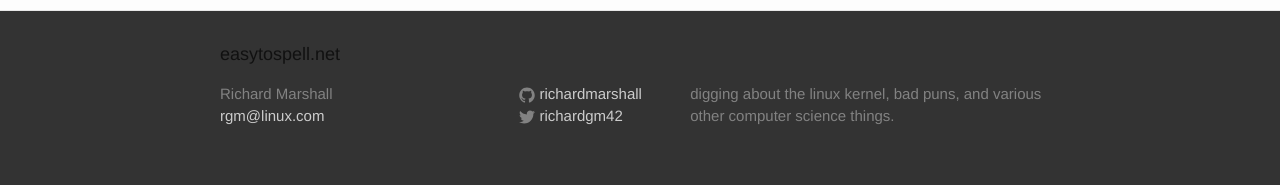
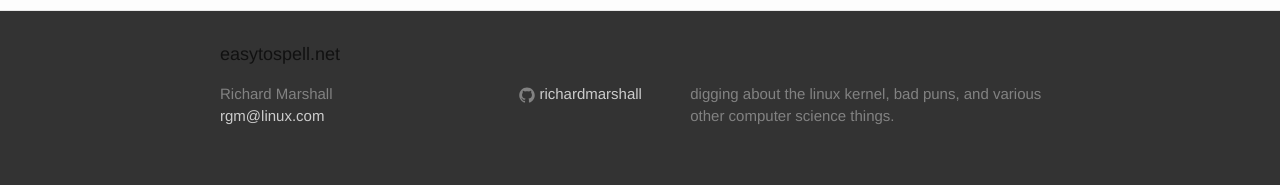
Before and after one commit to richardmarshall/richardmarshall.github.io, a Jekyll site: the page built from index.html, in a window 1280 px wide. Shown: the part 761-946 px from the top of the page. Built offline with Jekyll 4.4.1, drawn with Linux system fonts in a browser that asks for light colours.

Commit message:
Update _config.yml

```diff
--- a/_config.yml
+++ b/_config.yml
@@ -12,8 +12,7 @@ author: Richard Marshall
 description: > # this means to ignore newlines until "baseurl:"
   digging about the linux kernel, bad puns, and various other computer science things.
 baseurl: "" # the subpath of your site, e.g. /blog
-url: "http://blog.easytospell.net" # the base hostname & protocol for your site
-twitter_username: richardgm42
+url: "http://www.easytospell.net" # the base hostname & protocol for your site
 github_username:  richardmarshall
 
 # Build settings
```
